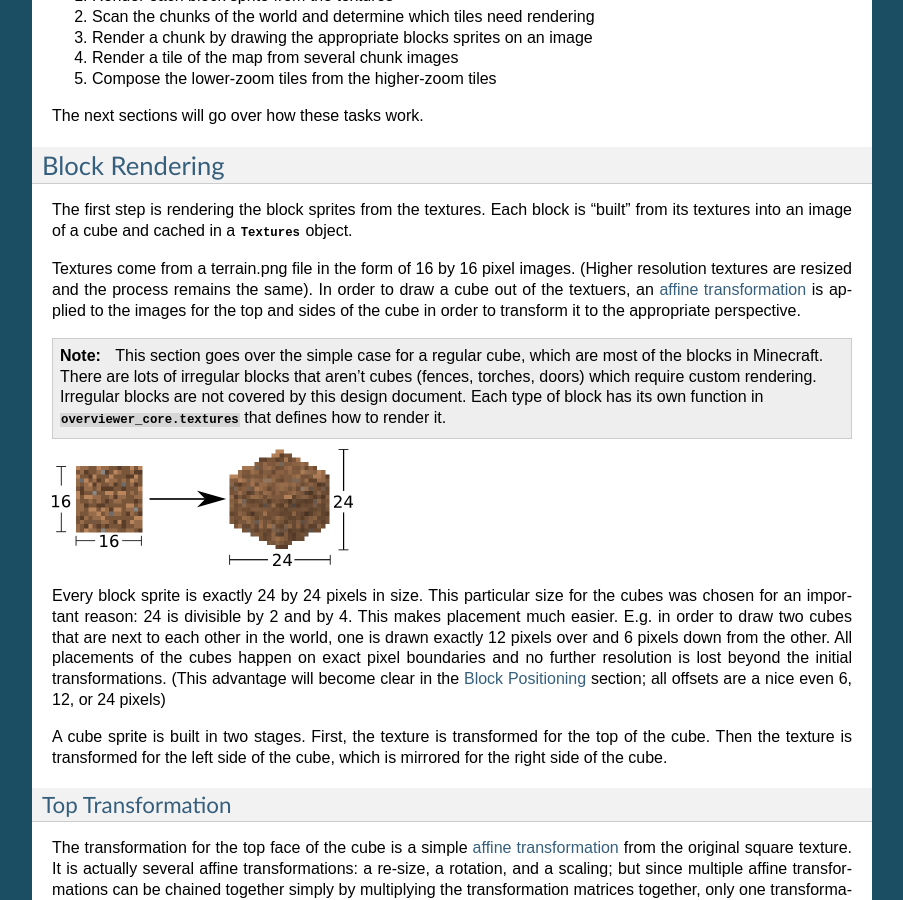
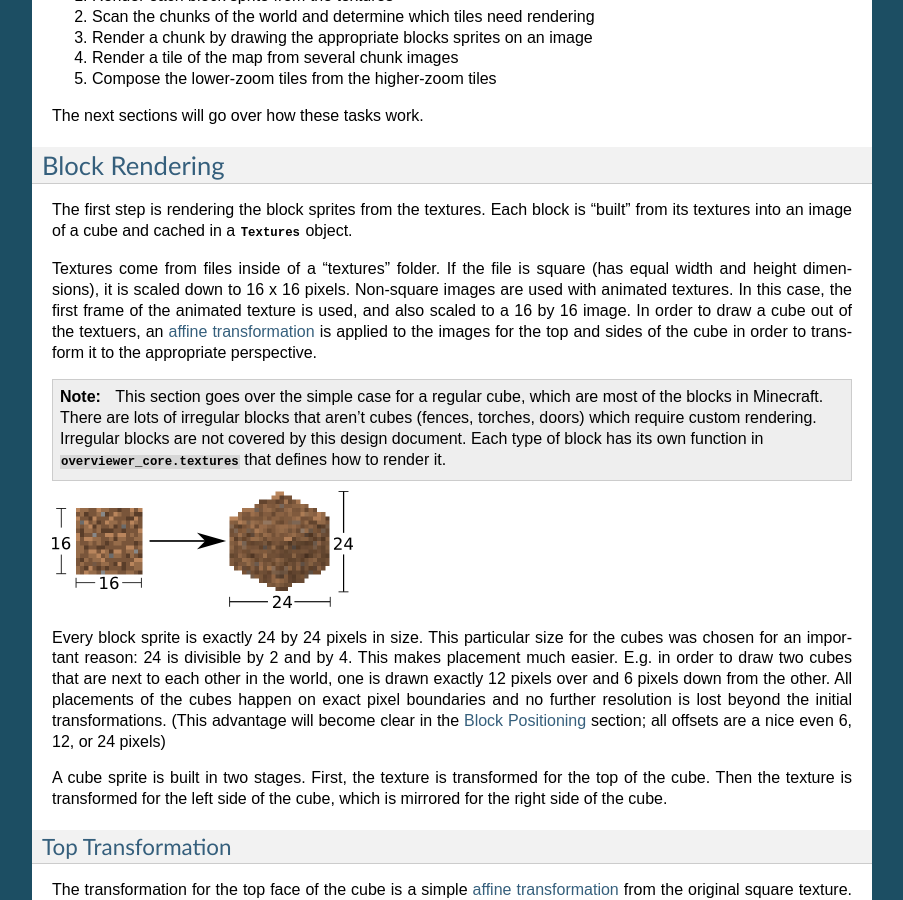
Before and after one commit to overviewer/Minecraft-Overviewer, a Sphinx documentation site: the page built from docs/design/designdoc.rst, in a window 1280 px wide and 900 px high, scrolled down 2252 px. Shown: the whole window, without its empty margins (198-1101 px from the left). Built offline with Sphinx 7.4.7, drawn with Linux system fonts in a browser that asks for light colours.

Commit message:
Fix/improve the --check-terrain option to work with the new texturepacks
Also, updated texturepack-related docs

Related to #907

```diff
--- a/docs/config.rst
+++ b/docs/config.rst
@@ -540,7 +540,9 @@ values. The valid configuration keys are listed below.
 
 ``texturepath``
     This is a where a specific texture pack can be found to be used during this render.
-    It can be either a folder or a zip file containing the texture pack.
+    It can be either a folder or a zip file containing the texture pack.  If specifying
+    a folder, this option should point to a directory that *contains* the textures/ folder
+    (it should not point to the textures folder directly).
     Its value should be a string.
 
 .. _crop:
--- a/docs/design/designdoc.rst
+++ b/docs/design/designdoc.rst
@@ -100,9 +100,10 @@ The first step is rendering the block sprites from the textures. Each block is
 "built" from its textures into an image of a cube and cached in a
 :class:`Textures` object.
 
-Textures come from a terrain.png file in the form of 16 by 16 pixel images.
-(Higher resolution textures are resized and the process remains the same). In
-order to draw a cube out of the textuers, an `affine transformation`_ is applied to
+Textures come from files inside of a "textures" folder.  If the file is square (has equal width
+and height dimensions), it is scaled down to 16 x 16 pixels.  Non-square images are used with animated
+textures.  In this case, the first frame of the animated texture is used, and also scaled to a 16 by 16 image.
+In order to draw a cube out of the textuers, an `affine transformation`_ is applied to
 the images for the top and sides of the cube in order to transform it to the
 appropriate perspective.
 
--- a/docs/index.rst
+++ b/docs/index.rst
@@ -124,7 +124,7 @@ Windows, Mac, and Linux as long as you have these software packages installed:
 
 * Numpy
 
-* Either a Minecraft Client installed or a terrain.png for the textures.
+* Either a Minecraft Client installed or a textures/ folder for the textures (possibly from a texturepack)
 
 The first three are included in the Windows download. Also, there are additional
 requirements for compiling it (like a compiler). More details are available in
--- a/docs/running.rst
+++ b/docs/running.rst
@@ -245,12 +245,12 @@ If you want or need to provide your own textures, you have several options:
 
       wget -N http://s3.amazonaws.com/MinecraftDownload/minecraft.jar -P ~/.minecraft/bin/
 
-* You can manually extract the terrain.png from minecraft.jar or your favorite
+* You can manually extract the textures folder from minecraft.jar or your favorite
   texture pack. If you've built the Overviewer from source or are using the
-  windows exe, place the file in the same directory as overviewer.py or
+  windows exe, place the folder in the same directory as overviewer.py or
   overviewer.exe.
 
-* Specify any terrain.png or texture pack you want with the
+* Specify any texture pack you want with the
   :ref:`texturepath<option_texturepath>` option.
 
 If you copy your world before you render it
```
Also changed, not shown: overviewer.py (+23 -7 lines), 1 other file.
